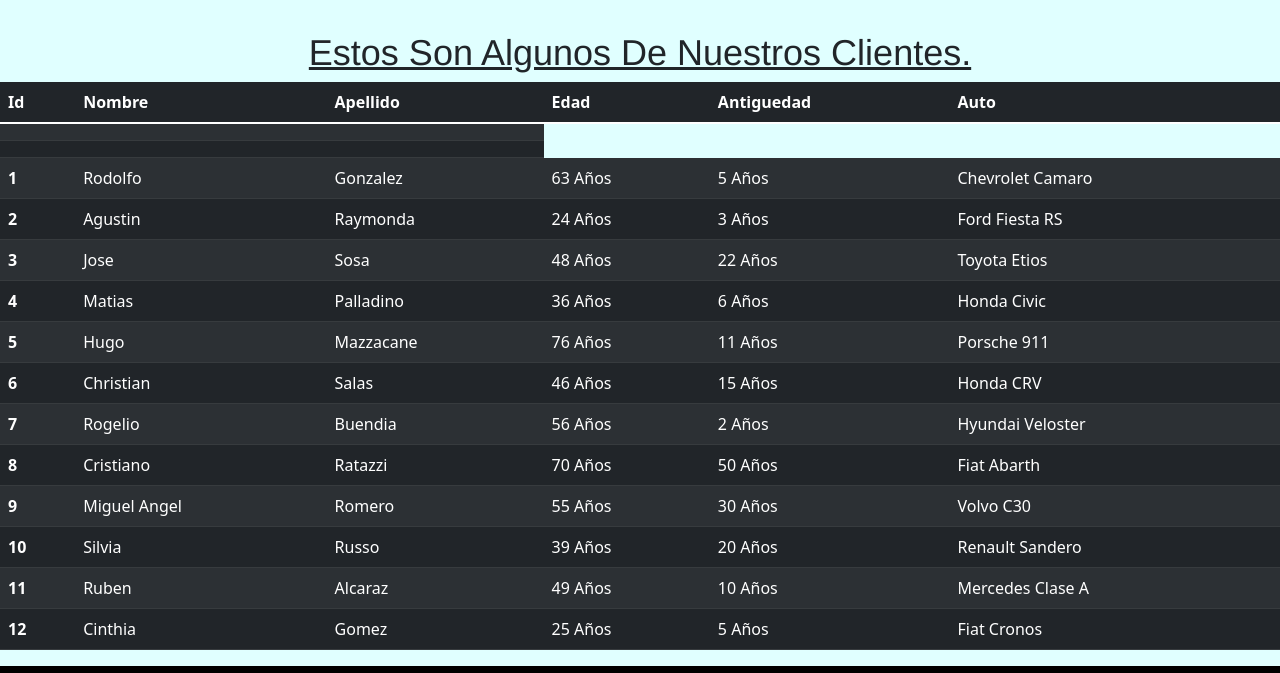
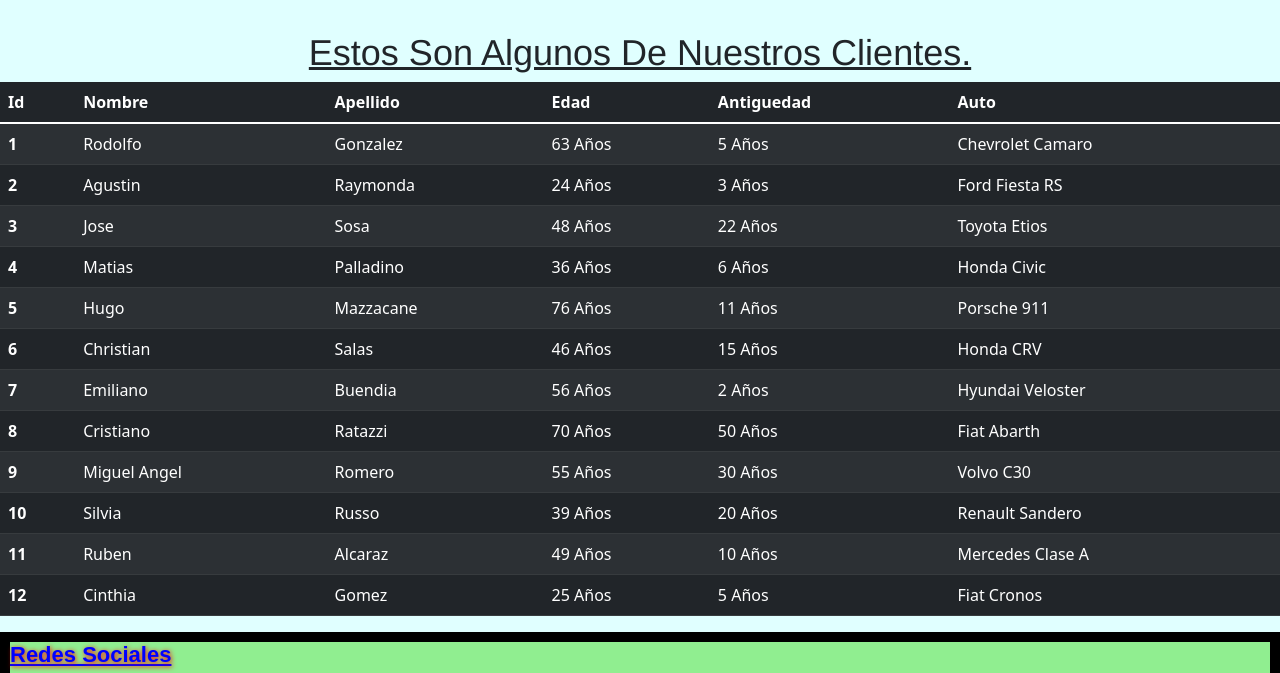
Before and after one commit to Santideveloper94/proyecto-final---santiago-nicolas-de-giacomi, a website: page pages/clientes.html in a window 1280 px wide. Shown: the part 1140-1813 px from the top of the page. Drawn offline with nearby package versions, Linux system fonts and the light colour scheme; some packages are replaced by stand-ins of ours; a script that the page names is missing; a web font is replaced by a local one.

Commit message:
tabla corregida

```diff
--- a/clientes.json
+++ b/clientes.json
@@ -43,7 +43,7 @@
                 "Auto": "Honda CRV"},
 
                 {"Id": 7,
-                "Nombre": "Rogelio",
+                "Nombre": "Emiliano",
                 "Apellido": "Buendia",
                 "Edad": 56,
                 "Antiguedad": 2,
--- a/pages/clientes.html
+++ b/pages/clientes.html
@@ -52,16 +52,7 @@
             </tr>
             </thead>
             <tbody id="tablaClientes">
-            <tr>
-                <td></td>
-                <td></td>
-                <td></td>
-            </tr>
-            <tr>
-                <td></td>
-                <td></td>
-                <td></td>
-            </tr>
+
             </tbody>
         </table>
     <footer>
```
